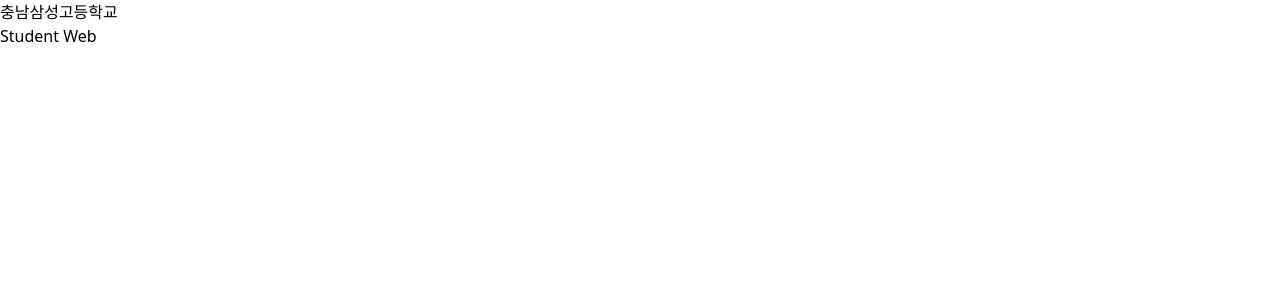
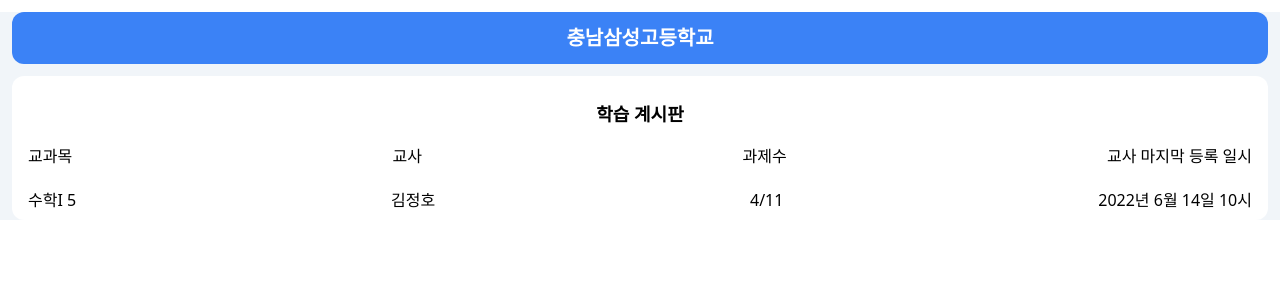
Before and after one commit to jhyunwoo/cnsanet-v2, a Next.js app: page / in a window 1280 px wide. Shown: the top 300 px of the page. Built offline with nearby package versions, Linux system fonts and the light colour scheme.

Commit message:
cnsanet setting

```diff
--- a/pages/index.js
+++ b/pages/index.js
@@ -1,18 +1,29 @@
-import Head from 'next/head'
-import Image from 'next/image'
-
+import Head from "next/head";
+import Image from "next/image";
 
 export default function Home() {
   return (
-    <div>
-      <div>
-        <div>충남삼성고등학교</div>
-        <div>Student Web</div>
-        <form>
-          <input type="text"/>
-        </form>
-
+    <div className="bg-slate-100">
+      <div className="m-3 p-3 bg-blue-500 rounded-xl text-white text-center font-bold text-xl">
+        충남삼성고등학교
+      </div>
+      <div className="m-3 p-2 bg-white rounded-xl">
+        <div className="text-center font-bold my-4 text-lg">학습 계시판</div>
+        <div>
+          <div className="flex flex-row mx-2 justify-between mb-5">
+            <div>교과목</div>
+            <div>교사</div>
+            <div>과제수</div>
+            <div>교사 마지막 등록 일시</div>
+          </div>
+          <div className="flex flex-row mx-2 justify-between">
+            <div>수학I 5</div>
+            <div>김정호</div>
+            <div>4/11</div>
+            <div>2022년 6월 14일 10시</div>
+          </div>
+        </div>
       </div>
     </div>
-  )
+  );
 }
--- /dev/null
+++ b/pages/login.js
@@ -0,0 +1,25 @@
+export default function Home() {
+  return (
+    <div>
+      <div>
+        <div className="m-3 p-3 bg-blue-500 rounded-xl shadow-xl shadow-blue-500 text-white text-center font-bold">
+          충남삼성고등학교
+        </div>
+        <img src="public/school_logo.gif" alt="logo" />
+        <div>STUDENT WEB</div>
+        <div>아이디</div>
+        <form>
+          <input></input>
+        </form>
+        <div>비밀번호</div>
+        <form>
+          <input></input>
+        </form>
+
+        <div>로그인</div>
+        <div>아이디 저장</div>
+        <div>비밀번호 찾기</div>
+      </div>
+    </div>
+  );
+}
```
Also changed, not shown: public/school_logo.gif (added).
